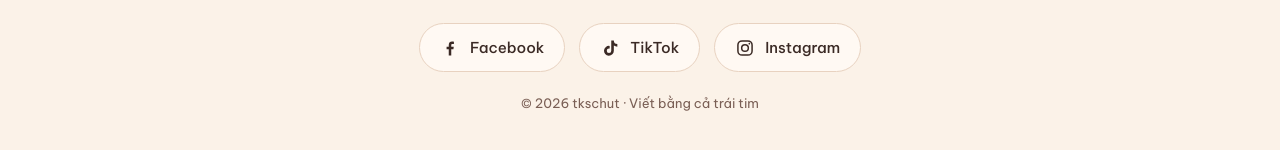
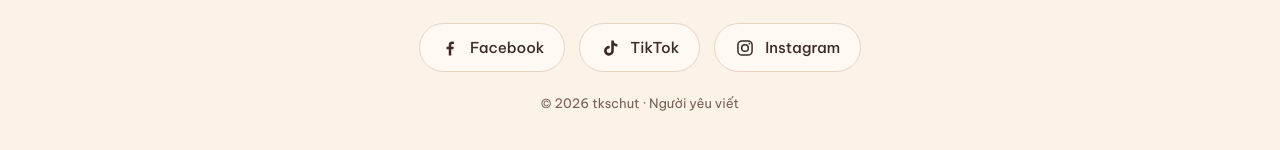
Before and after one commit to mira1611/tkschutblog, a Jekyll site: the page built from index.html, in a window 1280 px wide and 900 px high, scrolled down 2760 px. Shown: the part 738-888 px from the top of the window. Built offline with Jekyll 4.4.1, drawn with Linux system fonts in a browser that asks for light colours.

Commit message:
Đổi dòng chữ ở footer thành "Người yêu viết"
Co-Authored-By: Claude Opus 5.5 <noreply@anthropic.com>
Claude-Session: https://claude.ai/code/session_01J9eJYRmJ9rzhGNEk1Z2RqL

```diff
--- a/_includes/footer.html
+++ b/_includes/footer.html
@@ -8,5 +8,5 @@
     <a class="soc" href="{{ site.social.instagram }}" target="_blank" rel="noopener">
       <svg viewBox="0 0 24 24" fill="none" stroke="currentColor" stroke-width="1.8" aria-hidden="true"><rect x="3.5" y="3.5" width="17" height="17" rx="5"/><circle cx="12" cy="12" r="4"/><circle cx="17.2" cy="6.8" r="1" fill="currentColor" stroke="none"/></svg>Instagram</a>
   </div>
-  <small>© {{ site.time | date: '%Y' }} tkschut · Viết bằng cả trái tim</small>
+  <small>© {{ site.time | date: '%Y' }} tkschut · Người yêu viết</small>
 </footer>
```
